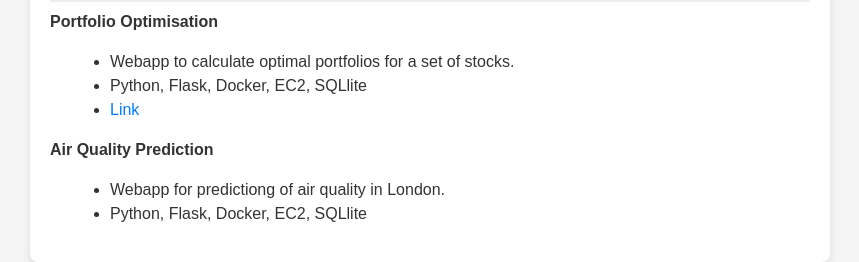
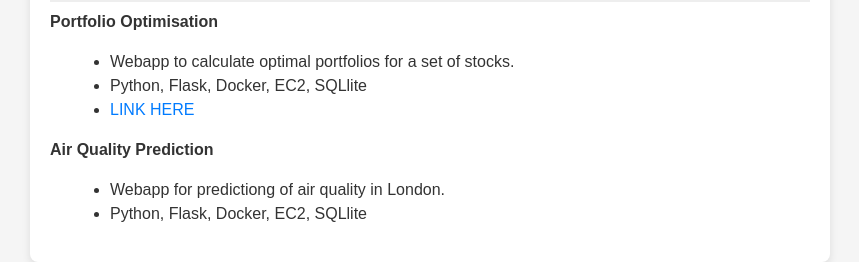
Before and after one commit to g-nightingale/cv-webapp, a Flask app: page / in a window 1280 px wide. Shown: the part 2402-2664 px from the top of the page, without its empty margins (210-1069 px from the left). Run offline with Flask 2, Linux system fonts and the light colour scheme; some libraries are stand-ins or nearby versions.

Commit message:
Update cv.html

```diff
--- a/templates/cv.html
+++ b/templates/cv.html
@@ -163,7 +163,7 @@ and prioritise collection accounts. A/B testing results showed a recoveries upli
     <ul>
         <li>Webapp to calculate optimal portfolios for a set of stocks.</li>
         <li>Python, Flask, Docker, EC2, SQLlite</li>
-        <li><a href="http://www.geoffai.com/portfolio-optimisation">Link</a></li>
+        <li><a href="http://www.geoffai.com/portfolio-optimisation">LINK HERE</a></li>
     </ul>
     <p><strong>Air Quality Prediction</strong></p>
     <ul>
```
